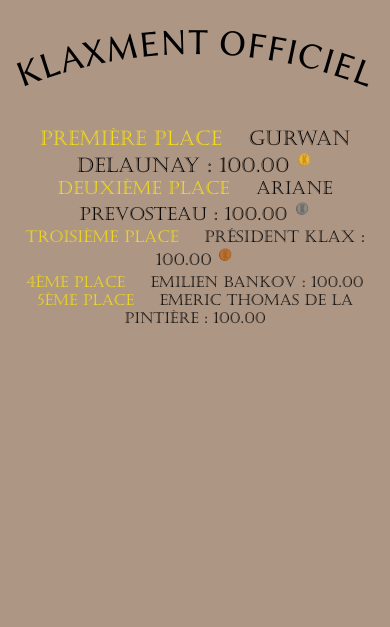
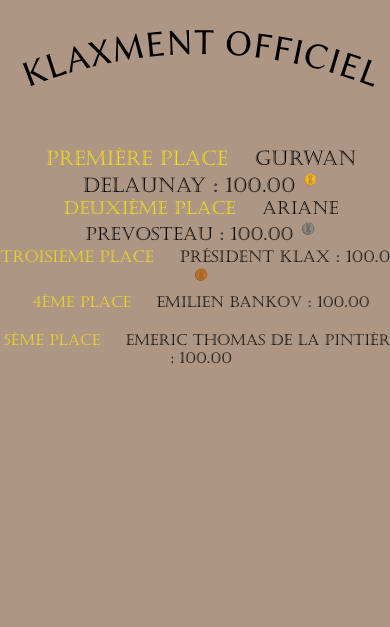
Before and after one commit to Gurwan/Mafienssat, a Django app: page /klaxment/ in a window 390 px wide; the page is wider, and only the part inside the window is pictured. Shown: the part 65-692 px from the top of that part. Run offline with Django 4.2, Linux system fonts and the light colour scheme; data comes from the database, SQL or seed files in the repository; some libraries are stand-ins or nearby versions.

Commit message:
change klaxment css

```diff
--- a/static/styles/style.css
+++ b/static/styles/style.css
@@ -75,7 +75,7 @@ body {
 #klaxment_list h5 {
     font-size: 34px;
     text-transform: uppercase;
-    margin-bottom: 0;
+    margin-bottom: 20px;
 }
 
 .sector_span {
@@ -216,12 +216,12 @@ body {
 
 }
 
-@media screen and (max-width: 1000px) {
+@media screen and (max-width: 1330px) {
     #pub_id_klaxment {
         display: none;
     }
 
-    .col-9 {
+    .col-10 {
         flex: 0 0 auto!important;
         width: 100%!important;
     }
@@ -285,6 +285,8 @@ body {
     font-style:normal;
     font-size: 110px;
     margin-top: 20px;
+    margin-right: 0!important;
+    padding-right: 0!important;
 }
 
 #liste_off {
@@ -1325,7 +1327,7 @@ a, a:hover, a:focus, a:active {
     font-weight:normal;
     font-style:normal;
     font-size: 80px;
-    margin-bottom: 30px;
+    margin-bottom: 50px;
 }
 
 .arced span {
--- a/templates/nav_links/klaxment.html
+++ b/templates/nav_links/klaxment.html
@@ -3,7 +3,7 @@
 {% load static %}
 {% include 'nav.html' %}
 <div class="row" id="klaxment_id">
-    <div id="main_title" class="col-9">
+    <div id="main_title" class="col-10">
         <h1 class="arced" id="arced">KLAXMENT OFFICIEL</h1>
         <div id="klaxment_list">
             {% for user in userList %}
```
Also changed, not shown: static/img/insta_logo.png (added).
